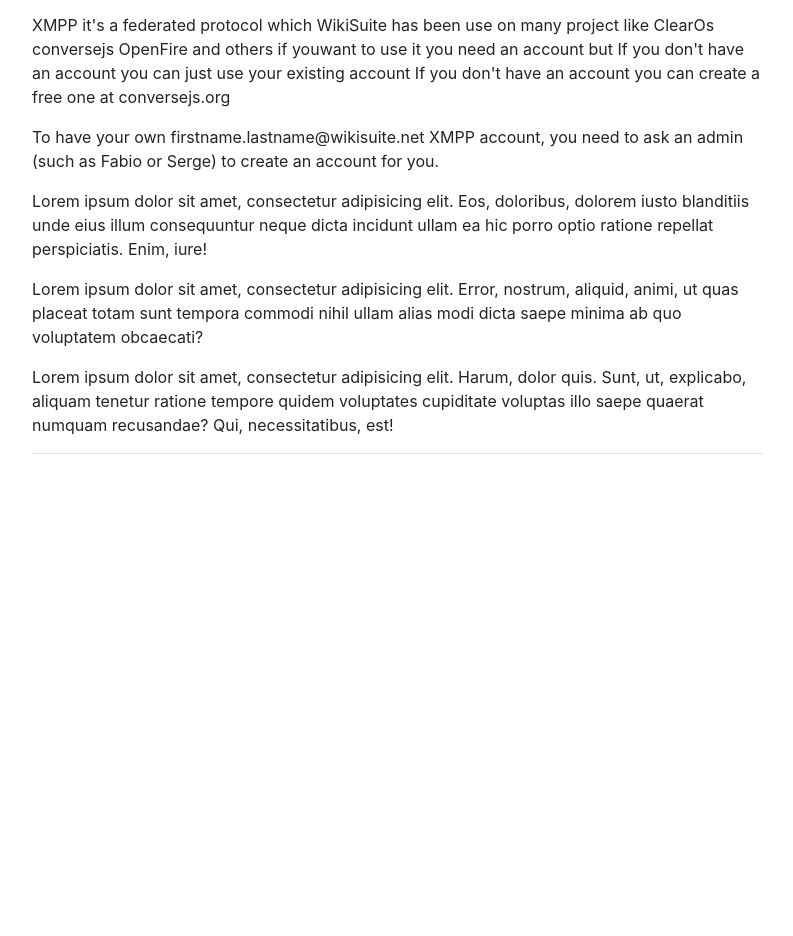
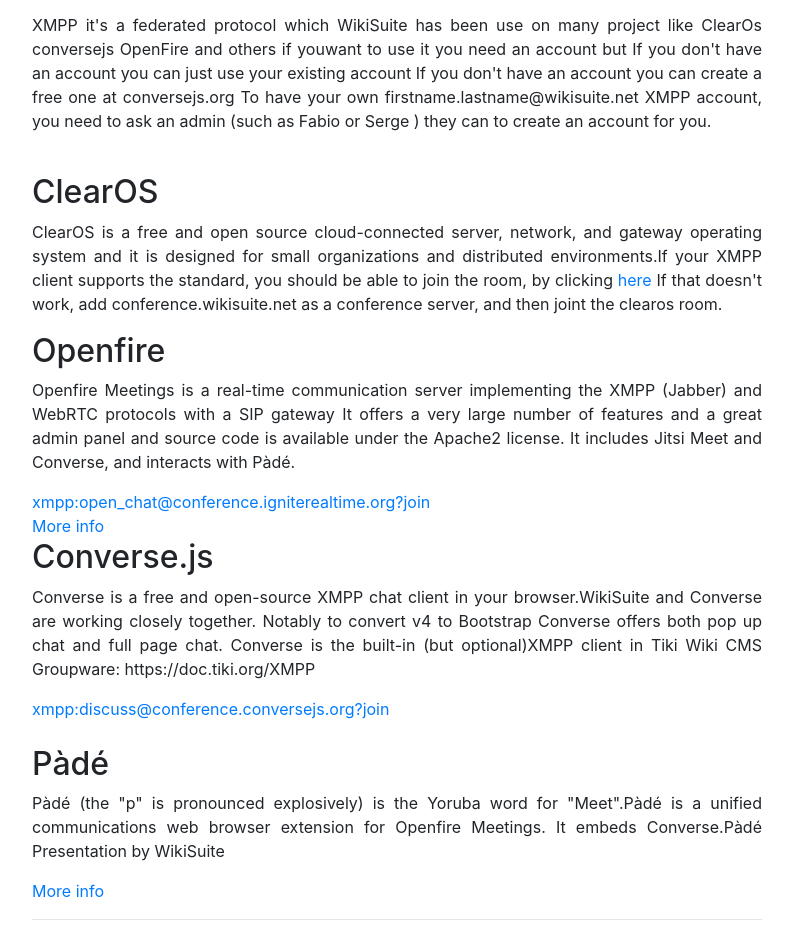
Before and after one commit to Kafindo/XMPP_Blog_Post, a plain HTML site: page index.html in a window 1280 px wide. Shown: the part 440-1376 px from the top of the page, without its empty margins (53-846 px from the left). Before the commit the page ends 910 px from the top, so only its background shows below. Drawn offline with Linux system fonts and the light colour scheme; files whose address does not match are found by name.

Commit message:
[FIX] index.html and css

```diff
--- a/css/blog-post.css
+++ b/css/blog-post.css
@@ -5,4 +5,5 @@
  */
 body {
   padding-top: 56px;
+  text-align: justify;
 }
--- a/index.html
+++ b/index.html
@@ -50,18 +50,29 @@
         <hr>
 
         <!-- Post Content -->
-        <p>XMPP it's a federated protocol which WikiSuite has been use on many project like ClearOs conversejs OpenFire and others if youwant to use it you need an account but If you don't have an account you can just use your existing account If you don't have an account you can create a free one at conversejs.org</p>
+        <p >XMPP it's a federated protocol which WikiSuite has been use on many project like ClearOs conversejs OpenFire and others if youwant to use it you need an account but If you don't have an account you can just use your existing account If you don't have an account you can create a free one at conversejs.org
+        To have your own firstname.lastname@wikisuite.net XMPP account, you need to ask an admin (such as Fabio or Serge ) they can to create an account for you.</p><br>
 
-        <p>To have your own firstname.lastname@wikisuite.net XMPP account, you need to ask an admin (such as Fabio or Serge) to create an account for you.</p>
+        <h2>ClearOS</h2>
+        <p>ClearOS is a free and open source cloud-connected server, network, and gateway operating system and it is designed for small organizations and distributed environments.If your XMPP client supports the standard, you should be able to join the room, by clicking <a href=" xmpp:clearos@conference.wikisuite.net?join">here</a>
+        If that doesn't work, add conference.wikisuite.net as a conference server, and then joint the clearos room.</p>
 
-        <p>Lorem ipsum dolor sit amet, consectetur adipisicing elit. Eos, doloribus, dolorem iusto blanditiis unde eius illum consequuntur neque dicta incidunt ullam ea hic porro optio ratione repellat perspiciatis. Enim, iure!</p>
+        <h2>Openfire</h2>
+
+        <p>Openfire Meetings is a real-time communication server implementing the XMPP (Jabber) and WebRTC protocols with a SIP gateway It offers a very large number of features and a great admin panel and source code is available under the Apache2 license. It includes Jitsi Meet and Converse, and interacts with Pàdé.</p>
+        <a href="xmpp:open_chat@conference.igniterealtime.org?join">xmpp:open_chat@conference.igniterealtime.org?join</a><br>
+        <a href=" https://www.igniterealtime.org/support/group_chat.jsp">More info</a>
+
+        <h2>Converse.js</h2>
+        <p>Converse is a free and open-source XMPP chat client in your browser.WikiSuite and Converse are working closely together. Notably to convert v4 to Bootstrap Converse offers both pop up chat and full page chat.
+
+        Converse is the built-in (but optional)XMPP client in Tiki Wiki CMS Groupware: https://doc.tiki.org/XMPP</p>
+        <a href="xmpp:discuss@conference.conversejs.org?join">xmpp:discuss@conference.conversejs.org?join</a><br><br>
 
 
-
-        <p>Lorem ipsum dolor sit amet, consectetur adipisicing elit. Error, nostrum, aliquid, animi, ut quas placeat totam sunt tempora commodi nihil ullam alias modi dicta saepe minima ab quo voluptatem obcaecati?</p>
-
-        <p>Lorem ipsum dolor sit amet, consectetur adipisicing elit. Harum, dolor quis. Sunt, ut, explicabo, aliquam tenetur ratione tempore quidem voluptates cupiditate voluptas illo saepe quaerat numquam recusandae? Qui, necessitatibus, est!</p>
-
+        <h2>Pàdé</h2>
+        <p>Pàdé (the "p" is pronounced explosively) is the Yoruba word for "Meet".Pàdé is a unified communications web browser extension for Openfire Meetings. It embeds Converse.Pàdé Presentation by WikiSuite</p>
+        <a href="http://wikisuite.org/Pade-Presentation">More info</a>
         <hr>
 
 </body>
```
